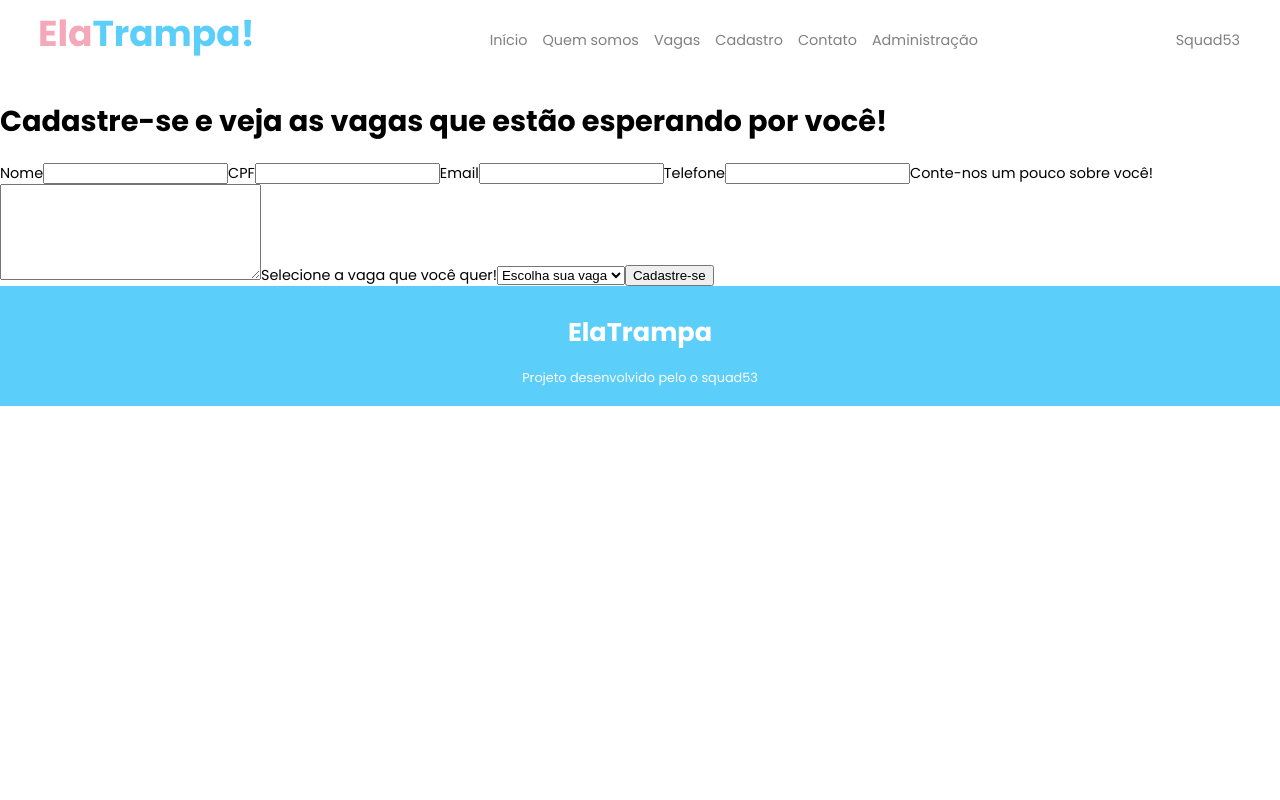
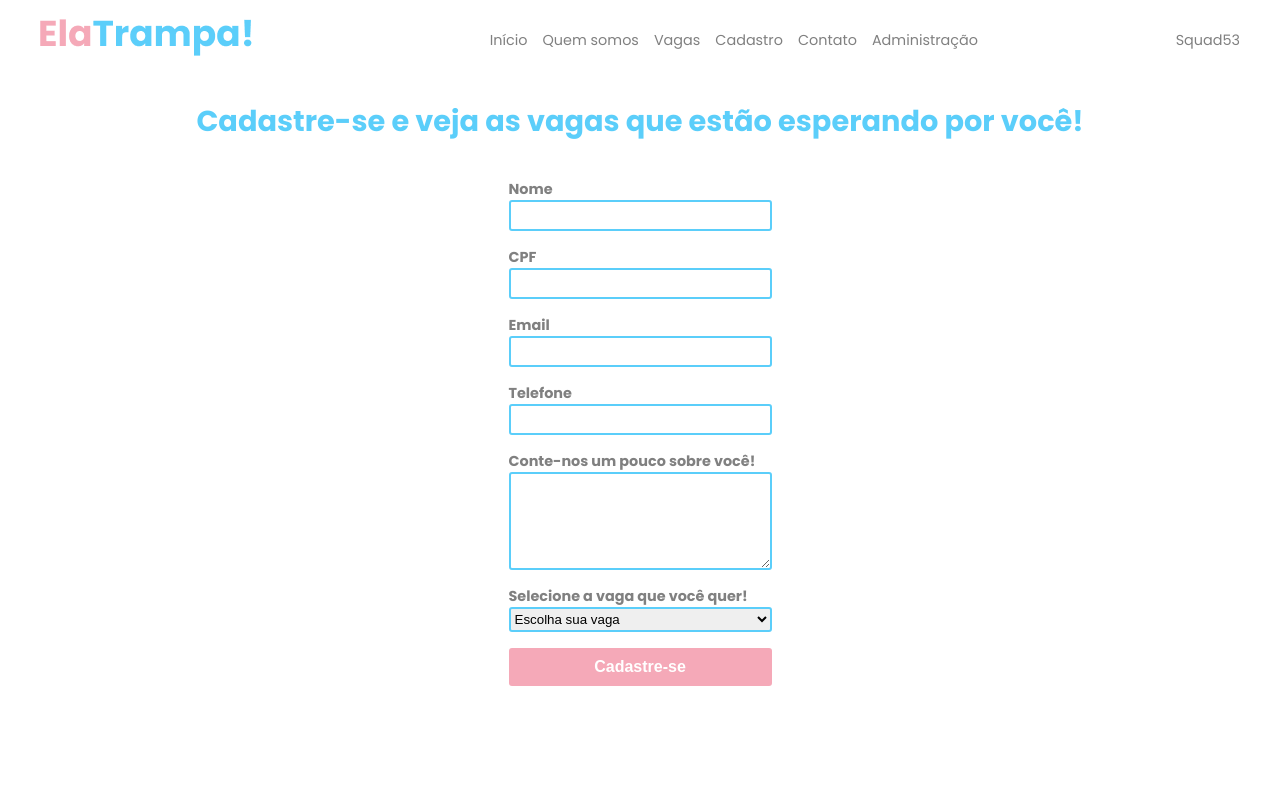
Before and after one commit to monaracalado/ela-trampa, a React (Create React App) app: page /signup in a window 1280 px wide. Shown: the top 800 px of the page. Built offline with nearby package versions, Linux system fonts and the light colour scheme.

Commit message:
página de cadastro criada

```diff
--- a/src/pages/SignUp/index.js
+++ b/src/pages/SignUp/index.js
@@ -1,11 +1,13 @@
-
+import { SignUpContainer,
+        Form,
+} from "./signup";
 
 export default function SignUp() {
     return (
-        <div>
+        <SignUpContainer>
             <h1>Cadastre-se e veja as vagas que estão esperando por você!</h1>
 
-            <form>
+            <Form>
                 <label>Nome</label>
                 <input type="text"/>
                 <label>CPF</label>
@@ -27,7 +29,7 @@ export default function SignUp() {
                 </select>
 
                 <button type="submit">Cadastre-se</button>
-            </form>
-        </div>
+            </Form>
+        </SignUpContainer>
     );
 }
--- /dev/null
+++ b/src/pages/SignUp/signup.js
@@ -0,0 +1,63 @@
+import styled from 'styled-components';
+
+export const SignUpContainer = styled.div `
+    display: flex;
+    flex-direction: column;
+    align-items: center;
+    max-width: 1200px;
+    margin: 0 auto;
+    color: grey;
+
+    h1 {
+        color: #5BCEFA;
+    }
+`
+
+export const Form = styled.form `
+    display: flex;
+    flex-direction: column;
+
+    label {
+        font-weight: bold;
+        margin-top: 1rem;
+    }
+
+    input {
+        height: 25px;
+        border: 2px solid #5BCEFA;
+        border-radius: 3px;
+        outline: none;
+    }
+
+    textarea {
+        border: 2px solid #5BCEFA;
+        border-radius: 3px;
+        outline: none;
+    }
+
+    select {
+        height: 25px;
+        border: 2px solid #5BCEFA;
+        border-radius: 3px;
+        outline: none;
+        margin-bottom: 1rem;
+    }
+
+    button {
+        background-color: #F5A9B8;
+        cursor: pointer;
+        border: none;
+        padding: 10px;
+        font-weight: bold;
+        color: white;
+        font-size: 1rem;
+        border-radius: 3px;
+        margin-bottom: 15rem;
+
+
+        &:hover {
+            background-color: #D95273;
+        }
+    }
+
+`
```
